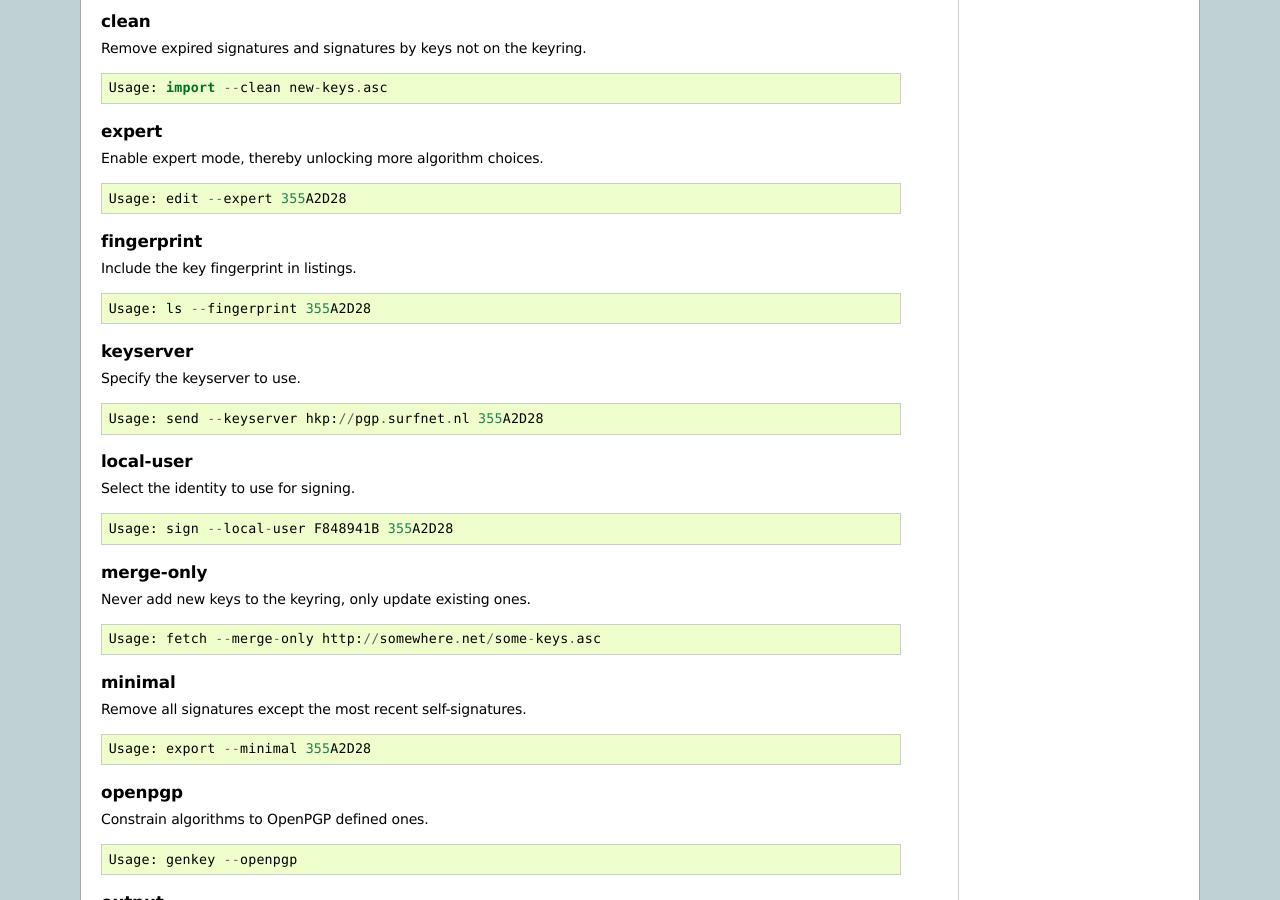
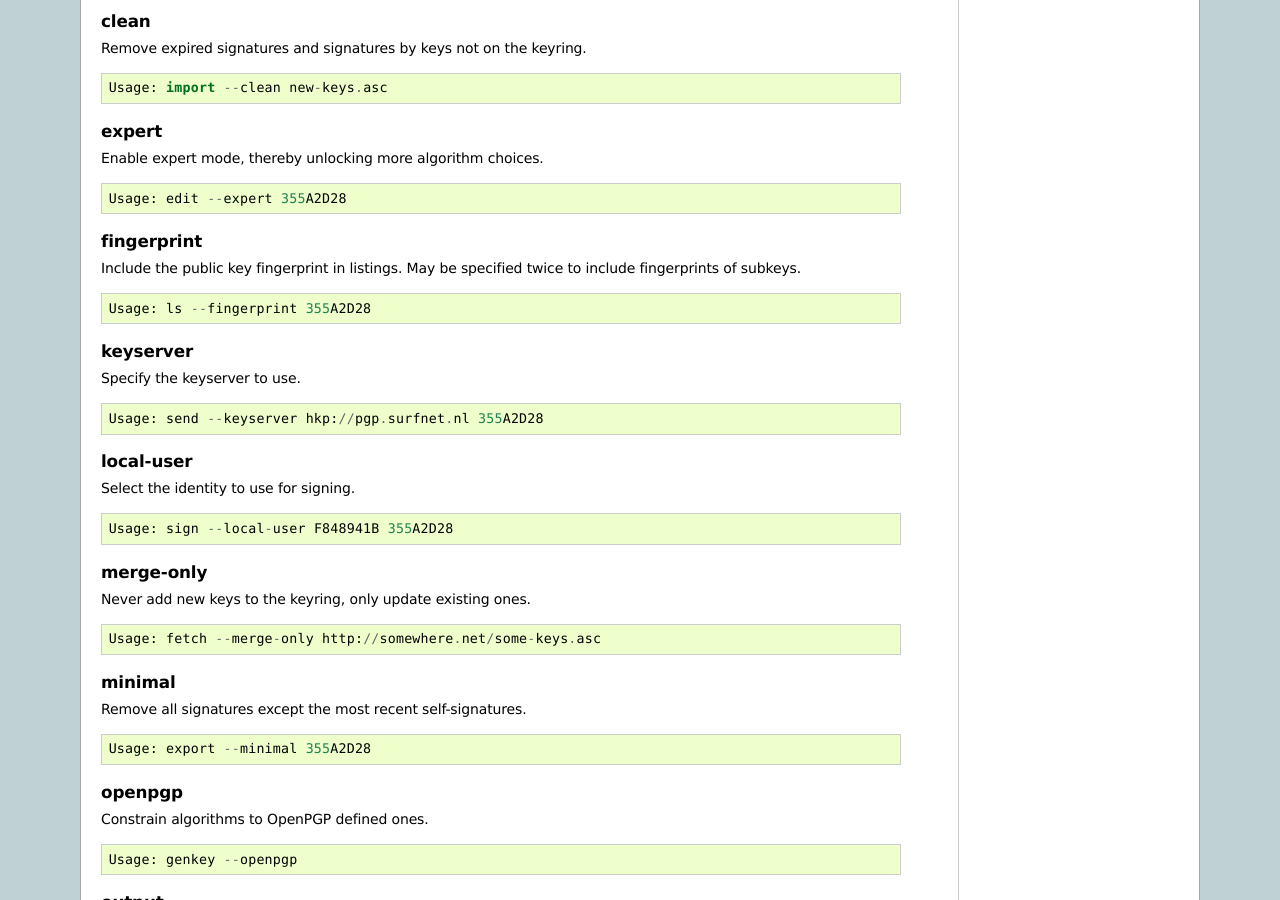
Before and after one commit to stefanholek/gpgkeys, a Sphinx documentation site: the page built from docs/index.rst, in a window 1280 px wide and 900 px high, scrolled down 3283 px. Built offline with Sphinx 7.4.7, drawn with Linux system fonts in a browser that asks for light colours.

Commit message:
Update --fingerprint docs.

```diff
--- a/docs/index.rst
+++ b/docs/index.rst
@@ -253,7 +253,8 @@ Enable expert mode, thereby unlocking more algorithm choices.
 
 fingerprint
 -----------
-Include the key fingerprint in listings.
+Include the public key fingerprint in listings. May be specified twice
+to include fingerprints of subkeys.
 
 ::
 
```
